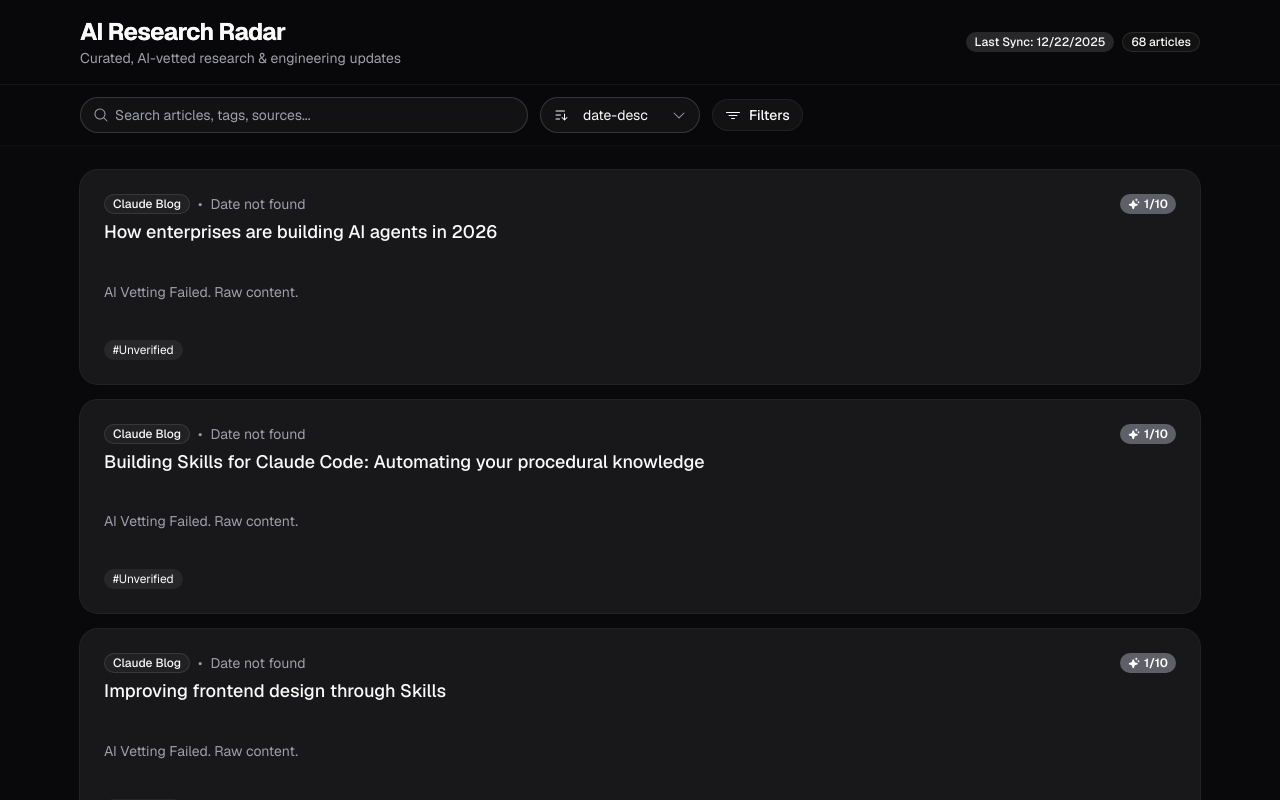
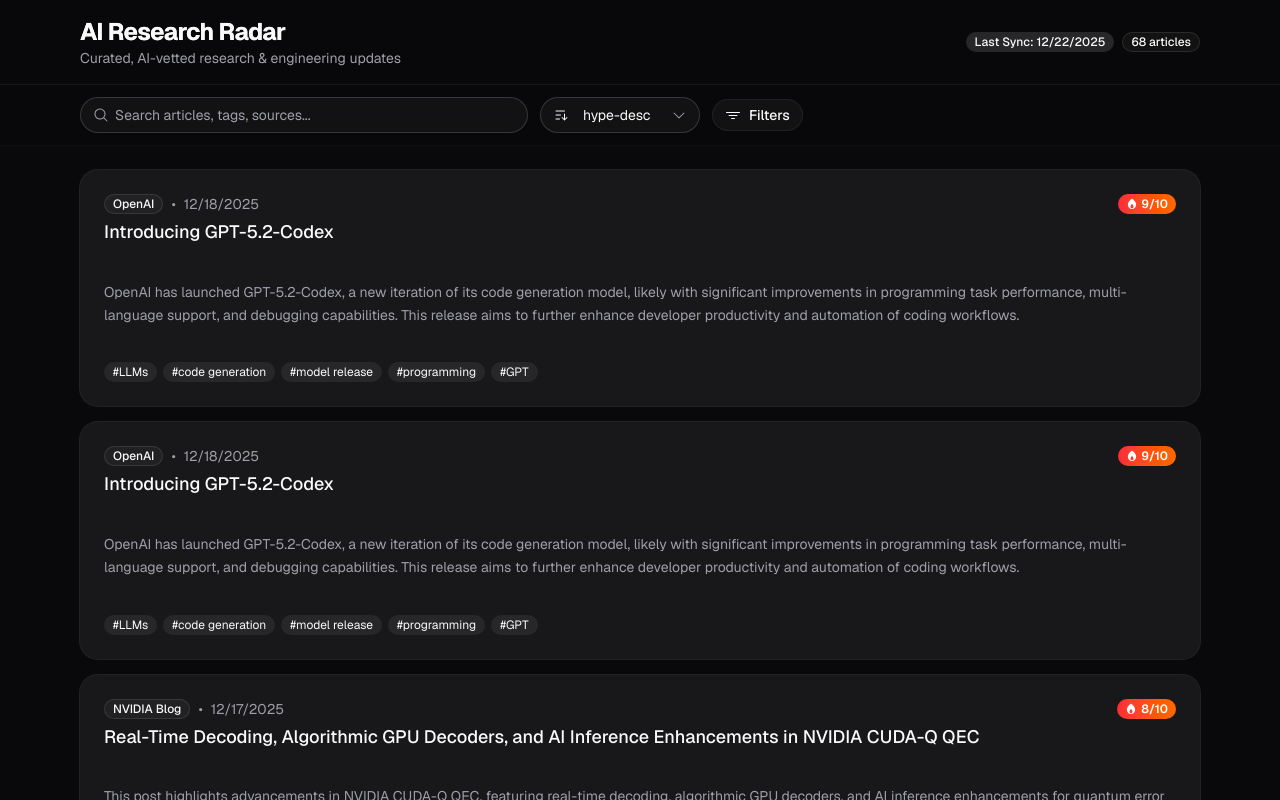
Before and after one commit to delbyte/daily-ai-news, a Next.js app: page / in a window 1280 px wide. Shown: the top 800 px of the page. Built offline with nearby package versions, Linux system fonts and the light colour scheme.

Commit message:
sort change

```diff
--- a/components/news-feed.tsx
+++ b/components/news-feed.tsx
@@ -80,7 +80,7 @@
     const [activeHype, setActiveHype] = React.useState<HypeRange[]>([]);
     const [activeTags, setActiveTags] = React.useState<string[]>([]);
     const [activeSources, setActiveSources] = React.useState<string[]>([]);
-    const [sortOption, setSortOption] = React.useState<SortOption>("date-desc");
+    const [sortOption, setSortOption] = React.useState<SortOption>("hype-desc");
     const [showFilters, setShowFilters] = React.useState(false);
 
     // Compute unique tags and sources
@@ -149,7 +149,7 @@
         setActiveHype([]);
         setActiveTags([]);
         setActiveSources([]);
-        setSortOption("date-desc");
+        setSortOption("hype-desc");
     };
 
     const lastUpdate = initialItems.length > 0 ? new Date(initialItems[0].date_scraped).toLocaleDateString() : "Never";
```
